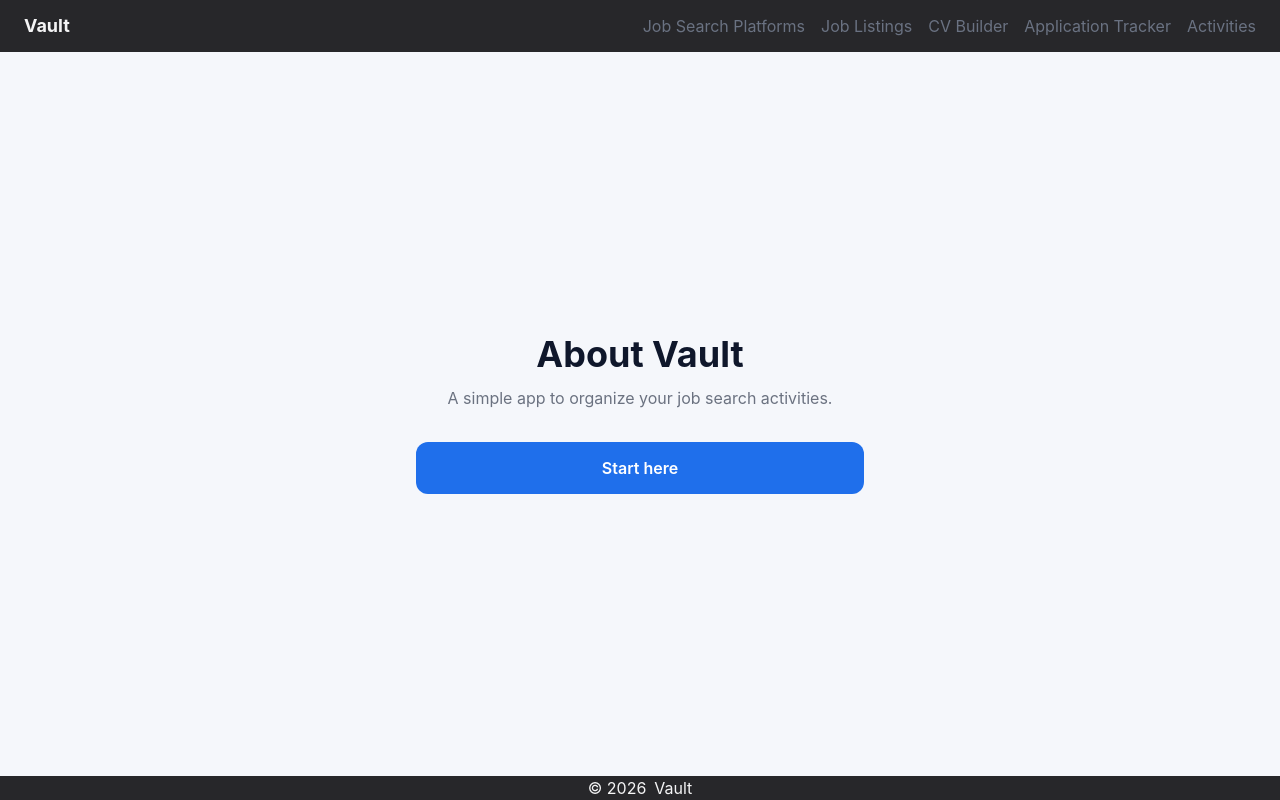
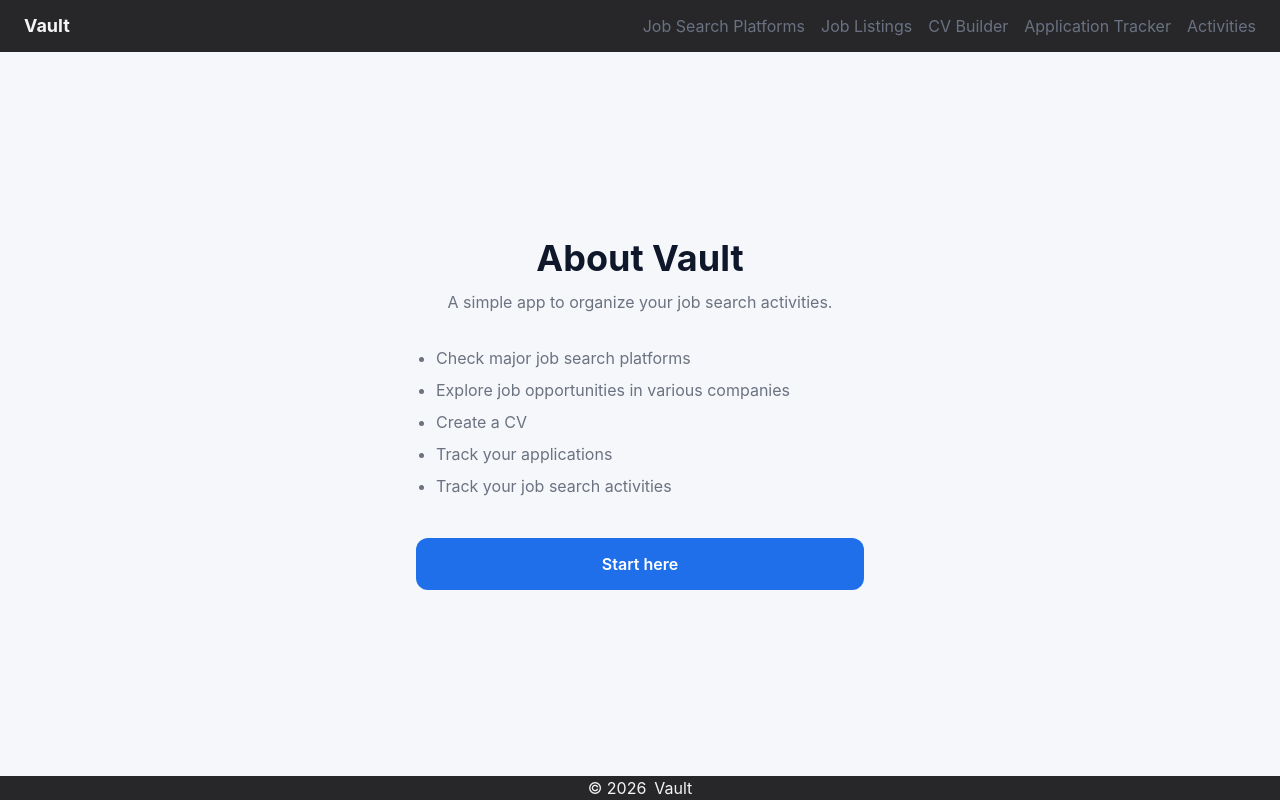
Before and after one commit to Dimterion/vault, a React (Vite) app: page /about in a window 1280 px wide. Built offline with nearby package versions, Linux system fonts and the light colour scheme.

Commit message:
adjust about screen content

```diff
--- a/src/pages/about.tsx
+++ b/src/pages/about.tsx
@@ -18,6 +18,16 @@ export default function HomePage() {
         >
           A simple app to organize your job search activities.
         </p>
+        <ul
+          className="mb-10 ml-5 list-outside list-disc space-y-2"
+          style={{ color: colors.textMuted }}
+        >
+          <li>Check major job search platforms</li>
+          <li>Explore job opportunities in various companies</li>
+          <li>Create a CV</li>
+          <li>Track your applications</li>
+          <li>Track your job search activities</li>
+        </ul>
 
         <div className="flex flex-col gap-3">
           <Link
```
